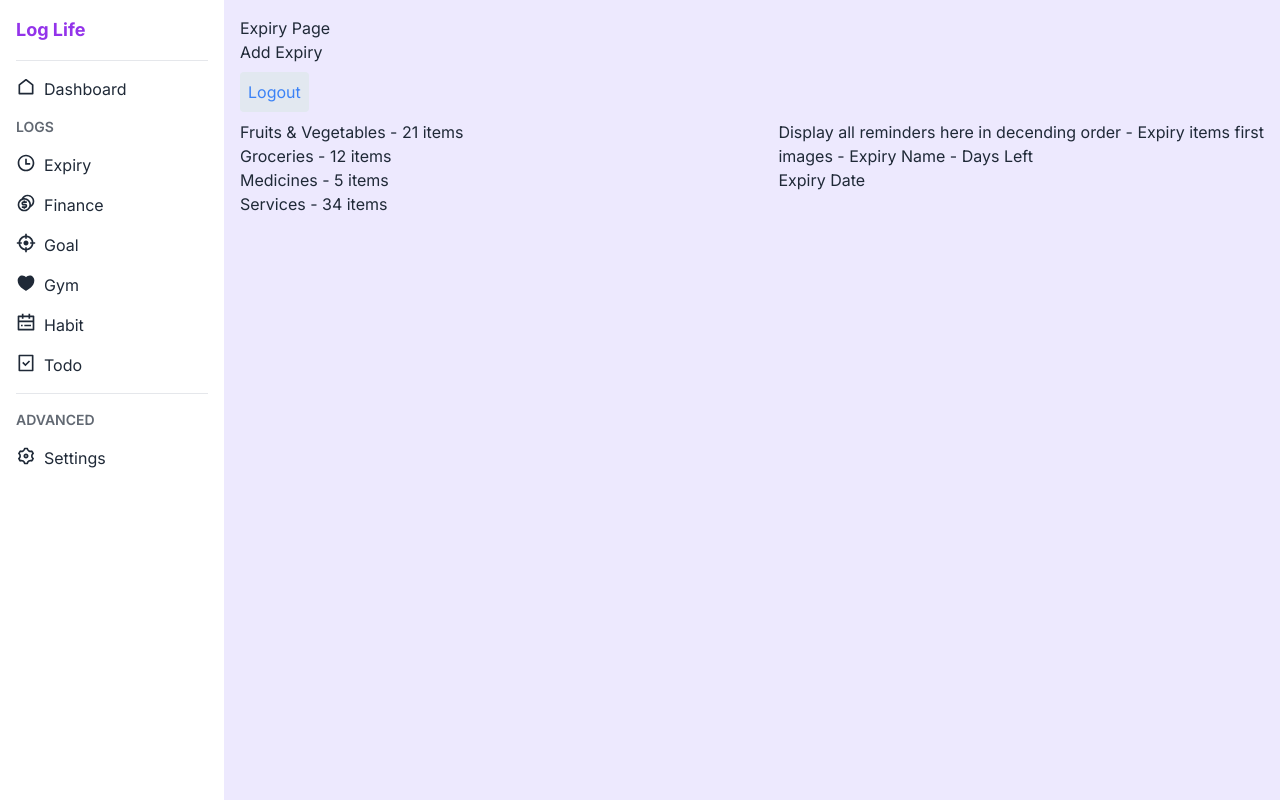
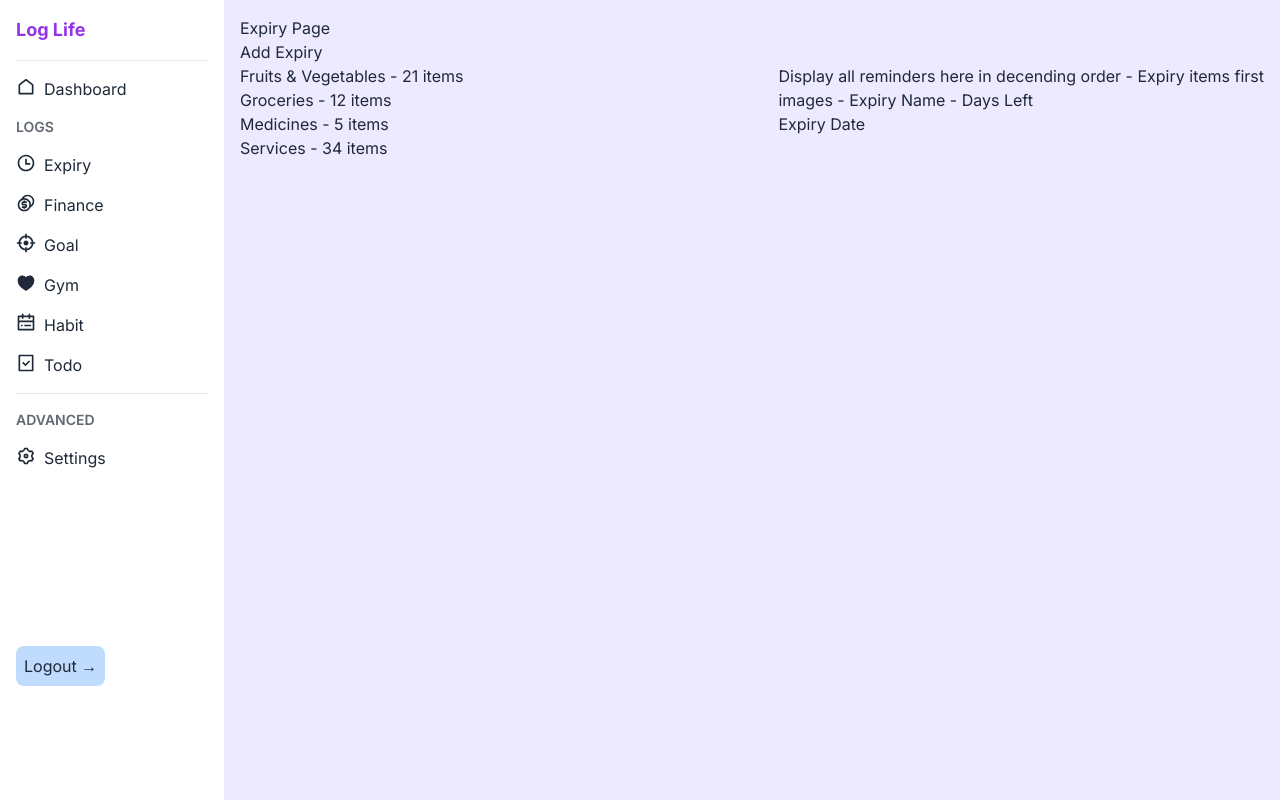
Before and after one commit to Manoj-Karthick/loglife, a Next.js app: page /expiry in a window 1280 px wide. Built offline with nearby package versions, Linux system fonts and the light colour scheme.

Commit message:
Moved logout functionality to Navigation bar

```diff
--- a/app/(components)/AppNav.jsx
+++ b/app/(components)/AppNav.jsx
@@ -1,4 +1,6 @@
 import Link from "next/link";
+import Logout from "./Logout";
+import { ReduxProvider } from "../(redux)/provider";
 
 export default function AppNav() {
   return (
@@ -116,6 +118,9 @@ export default function AppNav() {
           Settings
         </div>
       </Link>
+      <ReduxProvider>
+        <Logout></Logout>
+      </ReduxProvider>
     </div>
   );
 }
--- /dev/null
+++ b/app/(components)/Logout.jsx
@@ -0,0 +1,34 @@
+"use client";
+
+import React from "react";
+import { useRouter } from "next/navigation";
+import { useDispatch } from "react-redux";
+import axios from "axios";
+import { logOut } from "@/app/(redux)/features/authSlice";
+
+const Logout = () => {
+  const router = useRouter();
+  const dispatch = useDispatch();
+  const handleLogout = async () => {
+    try {
+      const response = await axios.get("/api/auth/logout");
+      dispatch(logOut());
+      router.push("/login");
+    } catch (err) {
+      console.log(err);
+      toast.error(err.message);
+    }
+  };
+  return (
+    <div>
+      <button
+        className="cursor-pointer bg-blue-200 p-2 rounded-lg bg-auto mt-40 hover:bg-blue-300 transition-all duration-300"
+        onClick={handleLogout}
+      >
+        Logout &rarr;
+      </button>
+    </div>
+  );
+};
+
+export default Logout;
--- a/app/(components)/Nav.jsx
+++ b/app/(components)/Nav.jsx
@@ -22,7 +22,7 @@ export default function Nav() {
       <div>
         <Link
           href="/login"
-          className="font-semibold cursor-pointer bg-gray-300 hover:bg-gray-200 rounded-md p-2 transition-all duration-300"
+          className="font-semibold cursor-pointer bg-blue-100 hover:bg-blue-200 rounded-md p-2 transition-all duration-300"
         >
           Login &rarr;
         </Link>
--- a/app/(home)/expiry/page.jsx
+++ b/app/(home)/expiry/page.jsx
@@ -1,36 +1,12 @@
 "use client";
-import axios from "axios";
 import Link from "next/link";
-import { useRouter } from "next/navigation";
-import { useDispatch } from "react-redux";
-import { logOut } from "@/app/(redux)/features/authSlice";
-import toast from "react-hot-toast";
 
 const Expiry = () => {
-  const router = useRouter();
-  const dispatch = useDispatch();
-  const handleLogout = async () => {
-    try {
-      const response = await axios.get("/api/auth/logout");
-      dispatch(logOut());
-      router.push("/login");
-    } catch (err) {
-      toast.error(err.message);
-    }
-  };
   return (
     <div>
       Expiry Page
       <div>
         <Link href="add">Add Expiry</Link>
-      </div>
-      <div>
-        <button
-          onClick={handleLogout}
-          className="p-2 text-blue-500 bg-slate-200 my-2 rounded"
-        >
-          Logout
-        </button>
       </div>
       <div className="flex justify-between">
         <div>
```
